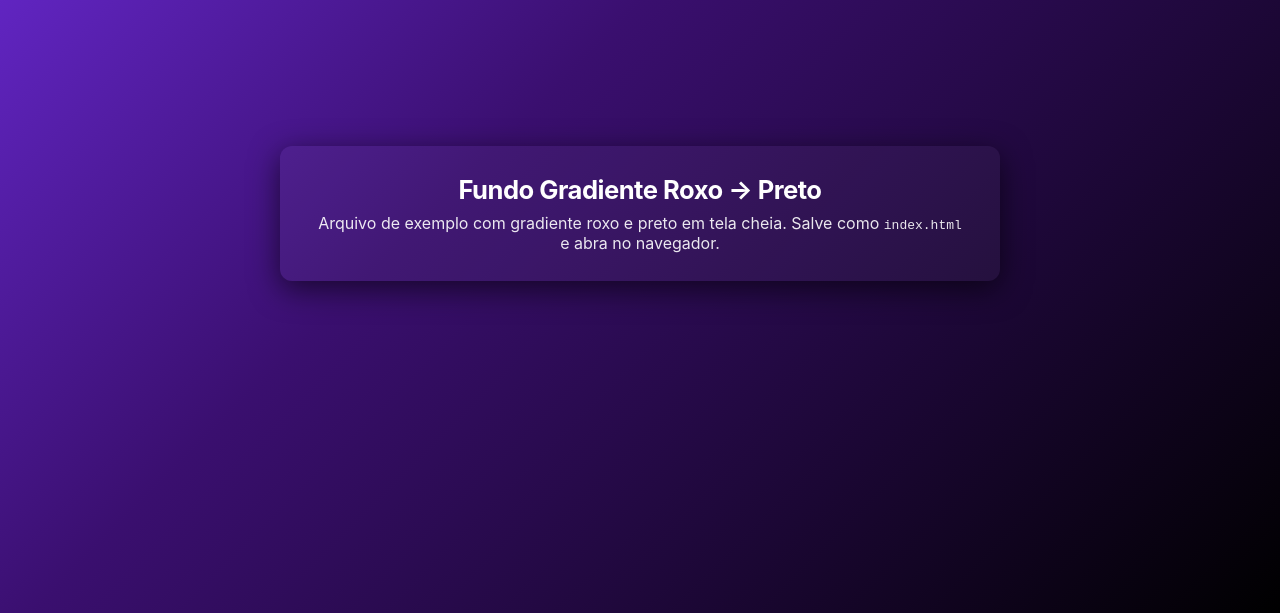
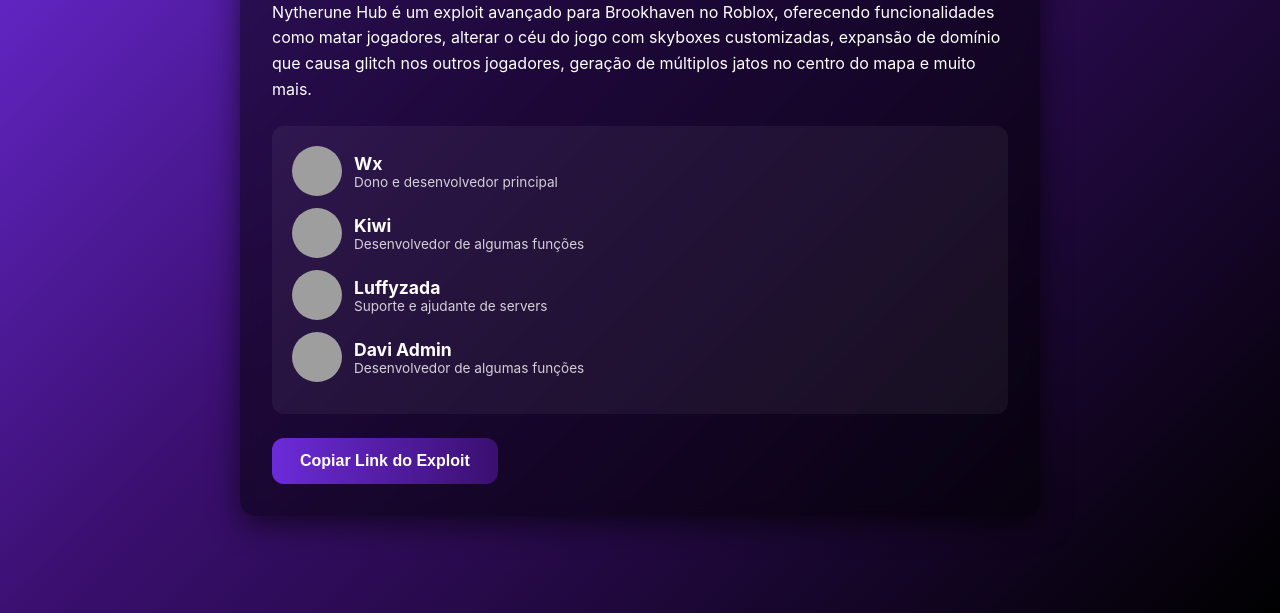
Before and after one commit to wx-sources/wx-sources.github.io, a plain HTML site: page index.html in a window 1280 px wide. Shown: the part 187-800 px from the top of the page. Drawn offline with Linux system fonts and the light colour scheme; grey boxes are pictures that could not be loaded.

Commit message:
Update index.html

```diff
--- a/index.html
+++ b/index.html
@@ -4,56 +4,85 @@
 <head>
   <meta charset="utf-8">
   <meta name="viewport" content="width=device-width,initial-scale=1">
-  <title>Fundo Gradiente Roxo e Preto</title>
+  <title>Nytherune Hub</title>
   <style>
-    /* Layout básico e reset */
     * { box-sizing: border-box; margin: 0; padding: 0; }
-    html, body { height: 100%; }/* Fundo gradiente roxo -> preto ocupando toda a tela */
+    html, body { height: 100%; }
     body {
       min-height: 100vh;
       display: flex;
       align-items: center;
       justify-content: center;
       font-family: Inter, system-ui, -apple-system, "Segoe UI", Roboto, "Helvetica Neue", Arial;
-
-  /* Gradiente principal */
       background: linear-gradient(135deg, #6c2bd9 0%, #3a0f6f 40%, #000000 100%);
-  /* Alternativa para navegadores antigos */
       background-color: #000000;
-
-  /* Manter o gradiente fixo ao rolar */
       background-attachment: fixed;
       color: #ffffff;
+      padding: 20px;
+    }.container {
+  max-width: 800px;
+  background: rgba(0,0,0,0.5);
+  border-radius: 16px;
+  padding: 32px;
+  box-shadow: 0 8px 30px rgba(0,0,0,0.6);
+  backdrop-filter: blur(8px);
 }
 
-/* Caixa de demonstração central (opcional) */
-.card {
-  background: rgba(255,255,255,0.04);
+h1 { font-size: 2.2rem; margin-bottom: 16px; color: #e0b3ff; }
+p { font-size: 1rem; line-height: 1.6; margin-bottom: 24px; }
+
+.dev-panel {
+  background: rgba(255,255,255,0.05);
+  padding: 20px;
   border-radius: 12px;
-  padding: 28px 36px;
-  box-shadow: 0 8px 30px rgba(0,0,0,0.6);
-  backdrop-filter: blur(6px);
-  text-align: center;
-  max-width: 720px;
+  margin-bottom: 24px;
 }
+.dev { display: flex; align-items: center; margin-bottom: 12px; }
+.dev img { width: 50px; height: 50px; border-radius: 50%; margin-right: 12px; object-fit: cover; }
+.dev-info { display: flex; flex-direction: column; }
+.dev-name { font-weight: bold; font-size: 1.1rem; }
+.dev-role { font-size: 0.85rem; opacity: 0.8; }
 
-h1 { font-size: 1.6rem; letter-spacing: -0.02em; margin-bottom: 8px; }
-p  { opacity: 0.9; }
-
-/* Pequena animação sutil para dar vida ao fundo (opcional) */
-@keyframes pulseGradient {
-  0% { filter: hue-rotate(0deg) saturate(100%); }
-  50% { filter: hue-rotate(10deg) saturate(115%); }
-  100% { filter: hue-rotate(0deg) saturate(100%); }
+.copy-btn {
+  display: inline-block;
+  padding: 14px 28px;
+  font-size: 1rem;
+  font-weight: bold;
+  color: #fff;
+  background: linear-gradient(90deg, #6c2bd9, #3a0f6f);
+  border: none;
+  border-radius: 12px;
+  cursor: pointer;
+  transition: all 0.3s ease;
+  text-decoration: none;
 }
-body { animation: pulseGradient 8s ease-in-out infinite; }
+.copy-btn:hover {
+  transform: scale(1.05);
+  box-shadow: 0 0 20px rgba(108, 43, 217, 0.6);
+}
 
   </style>
 </head>
 <body>
-  <main class="card">
-    <h1>Fundo Gradiente Roxo → Preto</h1>
-    <p>Arquivo de exemplo com gradiente roxo e preto em tela cheia. Salve como <code>index.html</code> e abra no navegador.</p>
-  </main>
-</body>
+  <div class="container">
+    <h1>Nytherune Hub</h1>
+    <p>Nytherune Hub é um exploit avançado para Brookhaven no Roblox, oferecendo funcionalidades como matar jogadores, alterar o céu do jogo com skyboxes customizadas, expansão de domínio que causa glitch nos outros jogadores, geração de múltiplos jatos no centro do mapa e muito mais.</p><div class="dev-panel">
+  <div class="dev"><img src="https://i.pinimg.com/280x280_RS/99/71/f1/9971f16f6258dded537a31a00e3aab47.jpg" alt="Wx"><div class="dev-info"><span class="dev-name">Wx</span><span class="dev-role">Dono e desenvolvedor principal</span></div></div>
+  <div class="dev"><img src="https://encrypted-tbn0.gstatic.com/images?q=tbn:ANd9GcS66vnqcC3JBgfa7QYEdbv4crnUqgO0gtkQ8Q&usqp=CAU" alt="Kiwi"><div class="dev-info"><span class="dev-name">Kiwi</span><span class="dev-role">Desenvolvedor de algumas funções</span></div></div>
+  <div class="dev"><img src="https://i.pinimg.com/736x/65/0a/32/650a32ae9bdc8766c20cd18ae1b94739.jpg" alt="Luffyzada"><div class="dev-info"><span class="dev-name">Luffyzada</span><span class="dev-role">Suporte e ajudante de servers</span></div></div>
+  <div class="dev"><img src="https://media.tenor.com/puxdVojzEk0AAAAe/arceus-x.png" alt="Davi Admin"><div class="dev-info"><span class="dev-name">Davi Admin</span><span class="dev-role">Desenvolvedor de algumas funções</span></div></div>
+</div>
+
+<button class="copy-btn" onclick="copyLink()">Copiar Link do Exploit</button>
+
+  </div>  <script>
+    function copyLink() {
+      const exploitLink = 'https://link-do-exploit.com';
+      navigator.clipboard.writeText(exploitLink).then(() => {
+        alert('Link do exploit copiado com sucesso!');
+      }).catch(err => {
+        alert('Falha ao copiar o link: ' + err);
+      });
+    }
+  </script></body>
 </html>
```
Lines whose indentation alone changed are shown as unchanged.
